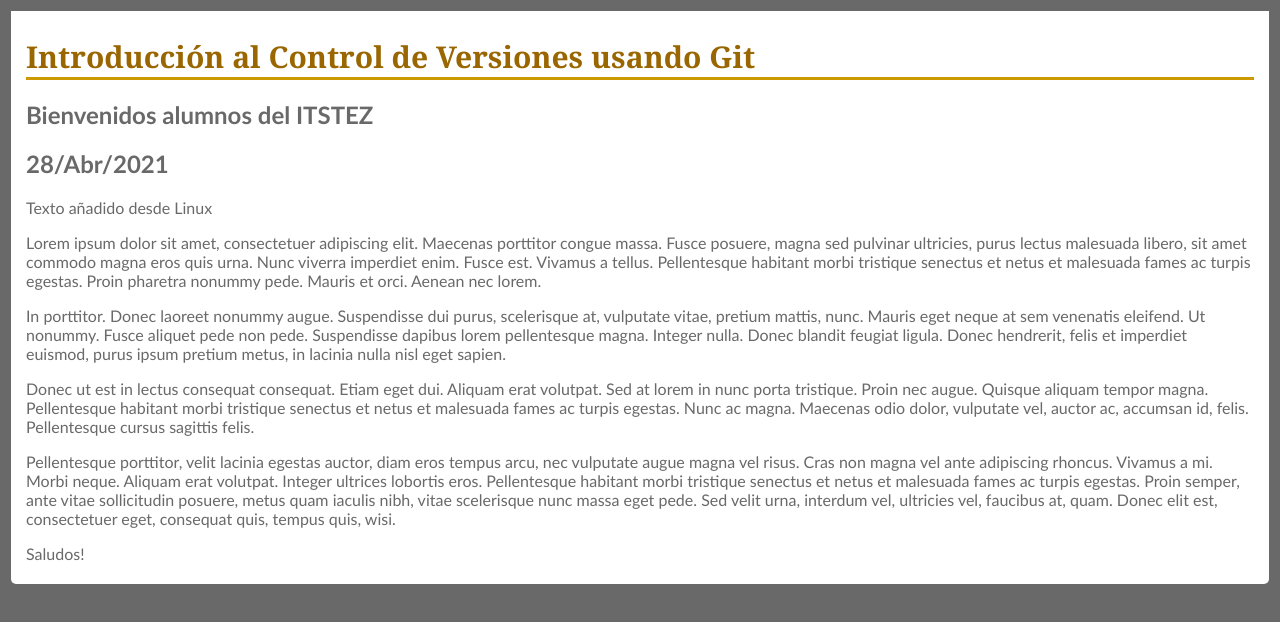
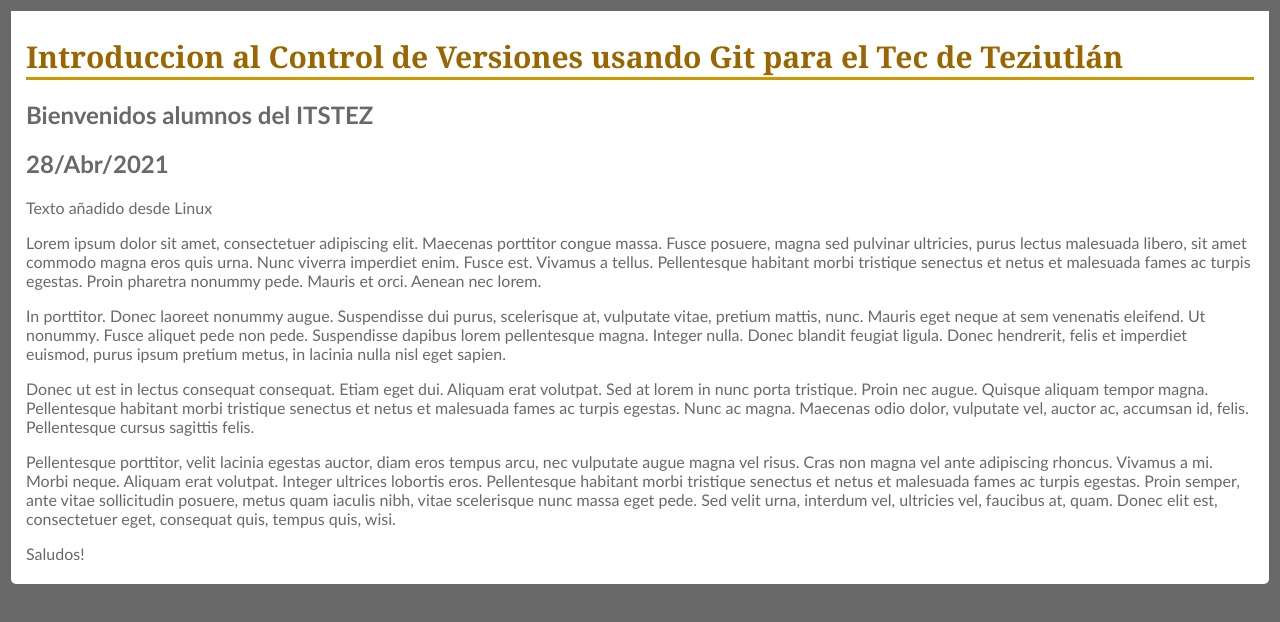
Before and after one commit to juancbecerra/demoweb, a plain HTML site: page index.html in a window 1280 px wide. Drawn offline with Linux system fonts and the light colour scheme.

Commit message:
Cambie el titulo

```diff
--- a/index.html
+++ b/index.html
@@ -9,7 +9,7 @@
 <body>
 
   <div id="main">
-  <h1>Introducci&oacute;n al Control de Versiones usando Git</h1>
+  <h1>Introduccion al Control de Versiones usando Git para el Tec de Teziutlán</h1>
   <h2>Bienvenidos alumnos del ITSTEZ</h2>
   <h2>28/Abr/2021</h2>
   <p>Texto añadido desde Linux</p>
```
